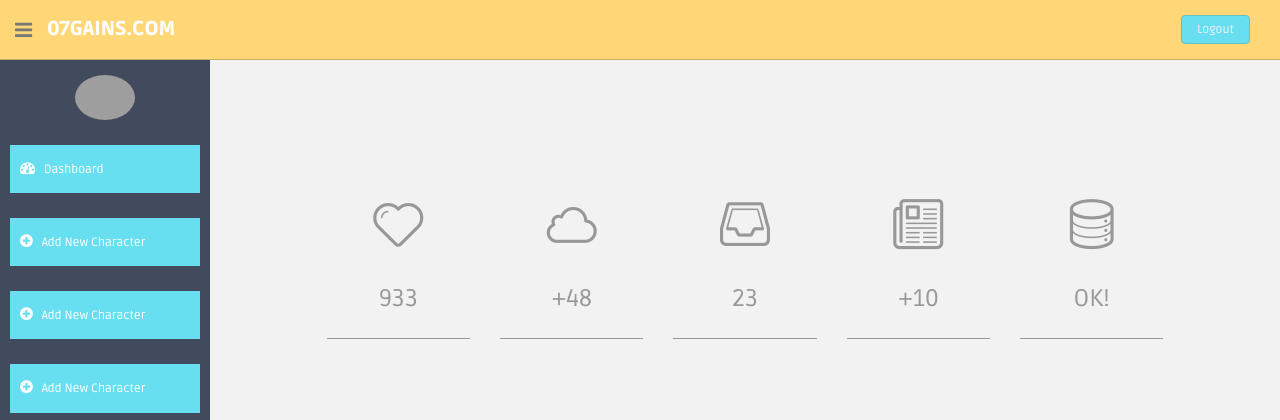
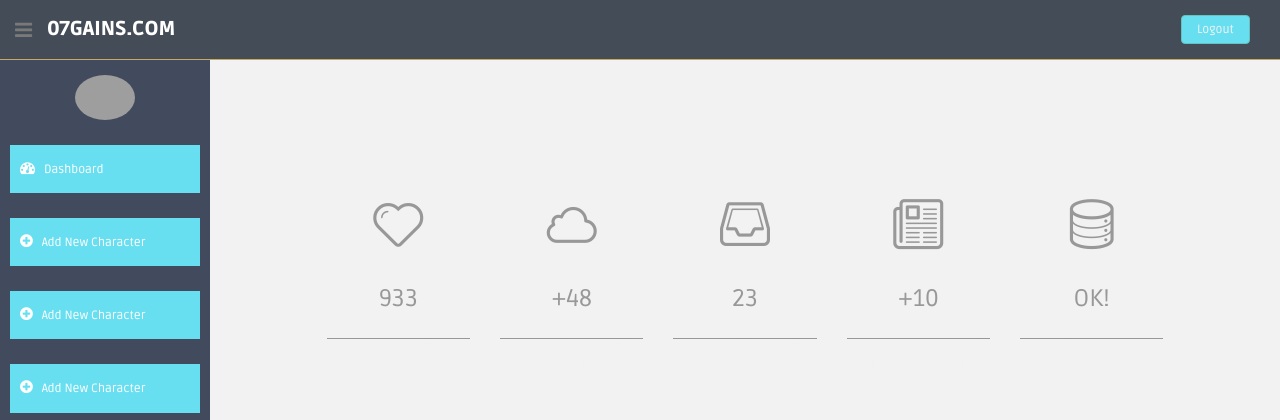
Before and after one commit to MarcusIsh/osrsgoaltracker, a PHP site: template views/index.php in a window 1280 px wide. Shown: the top 420 px of the page. Run offline with PHP 8.4, Linux system fonts and the light colour scheme; the template is opened without the code that fills it, so the values that code supplies are empty; the visitor is signed in with stand-in values (Sample User, id 1); grey boxes are pictures that could not be loaded.

```diff
--- a/views/index.php
+++ b/views/index.php
@@ -112,7 +112,7 @@
       TOP BAR CONTENT & NOTIFICATIONS
       *********************************************************************************************************************************************************** -->
       <!--header start-->
-      <header class="header black-bg">
+      <header style="background-color: #444c57" class="header black-bg">
               <div class="sidebar-toggle-box">
                   <div class="fa fa-bars tooltips" data-placement="right" data-original-title="Toggle Navigation"></div>
               </div>
```
